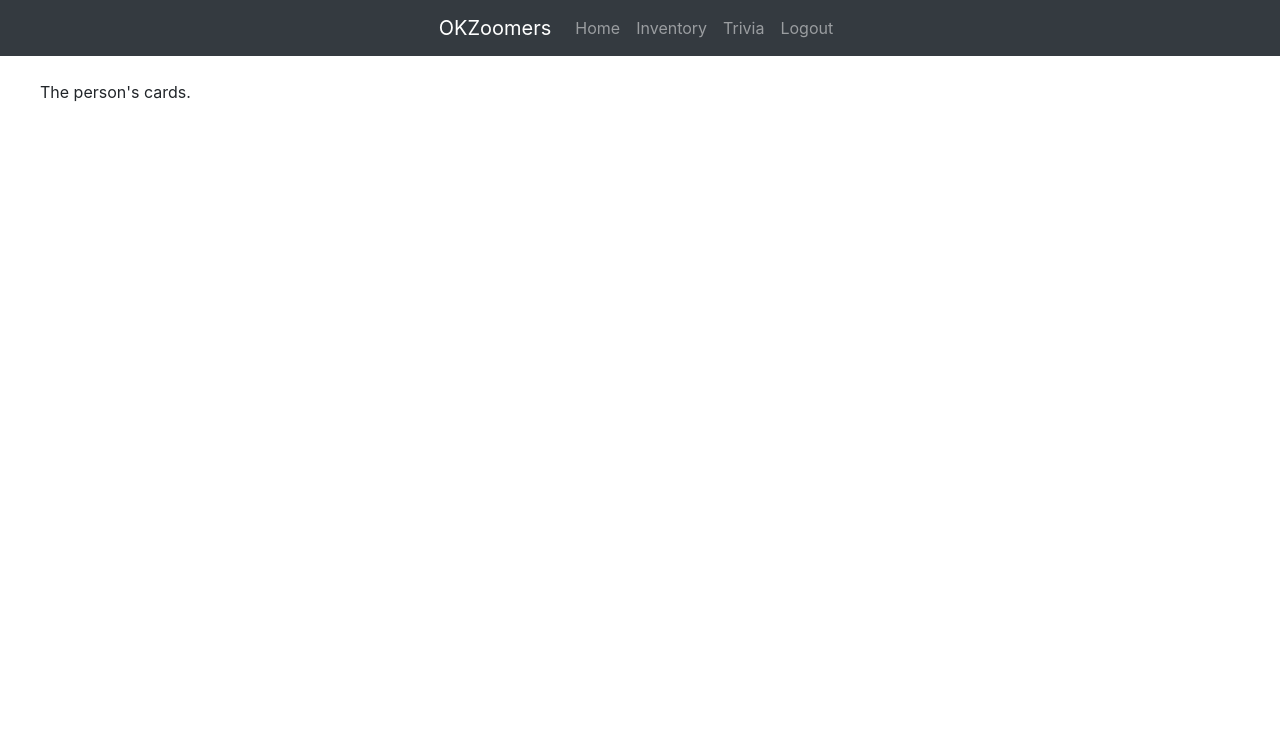
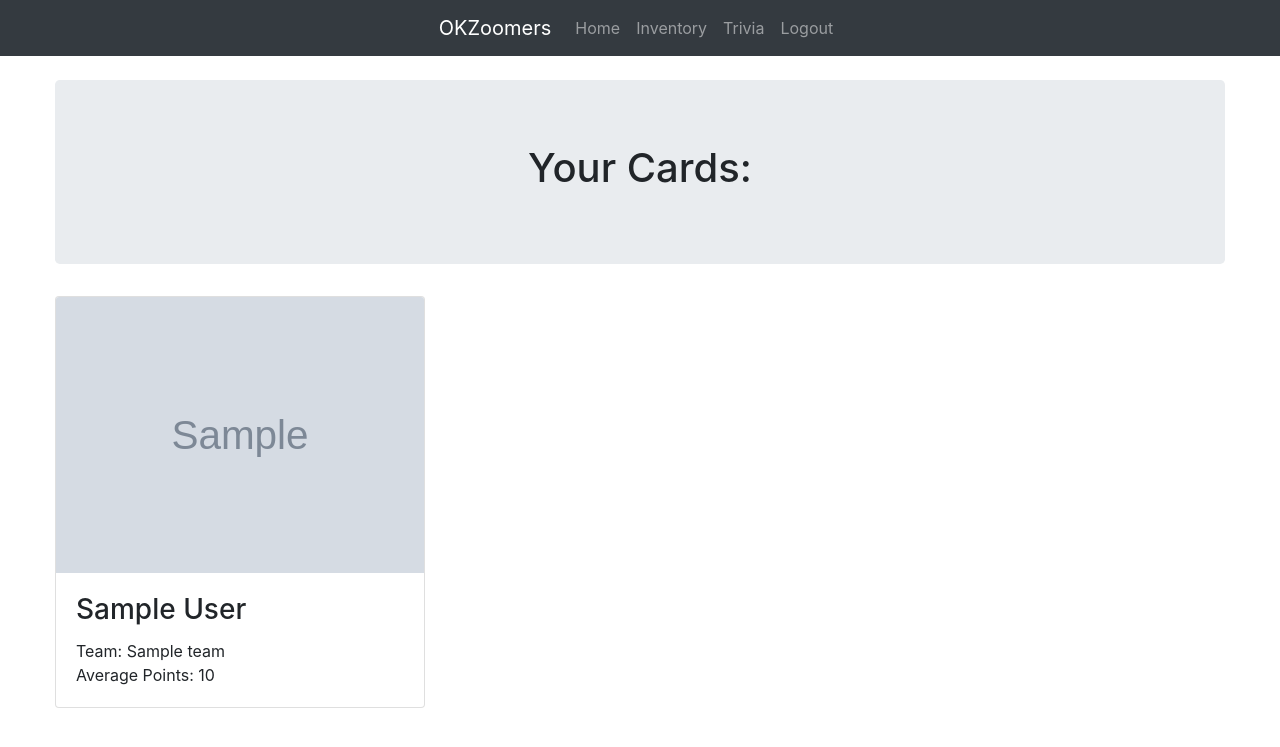
Before and after one commit to HannahXF/OKzoomers_bhuiyanS-chanM-friedH-olinJ, a Flask app: template templates/inventory.html in a window 1280 px wide. Shown: the top 747 px of the page. Run offline with Flask 2, Linux system fonts and the light colour scheme; the template is opened without the code that fills it: most values are stand-ins (such as "Sample title", 1, 10 or a date in 2020); grey boxes marked "Sample" are stand-in pictures; parts of the project's set-up code (start-up, migrations or seed data) failed here and were passed over; some libraries are stand-ins or nearby versions.

Commit message:
Work dictated in devlog

```diff
--- a/app.py
+++ b/app.py
@@ -12,7 +12,7 @@ from flask import redirect
 from flask import url_for
 from flask import session
 from flask import flash
-from utl import db, users, cards
+from utl import db, users, cards, players
 from urllib.request import urlopen
 import json
 
@@ -123,10 +123,15 @@ def home():
 def inventory():
     user_id = users.identify(session["username"])
     user_cards = cards.owned(user_id)
+    print("User's Inventory: ")
     print(user_cards)
-    for cardTuple in user_cards:
-        print(cards.info(cardTuple[0]))
-    return render_template("inventory.html")
+    cards_data = list()
+    for card in user_cards:
+        player_id = card[0]
+        cards_data.append(players.data(player_id))
+        print(players.data(player_id))
+    return render_template("inventory.html",
+                            inventory = cards_data)
 
 
 # trivia page
@@ -150,7 +155,8 @@ def rewards():
 @app.route("/test")
 @protected
 def test():
-    newCards = cards.generate(users.identify(session["username"]), range(1, 3258), 10)
+    newCards = cards.generate(users.identify(session["username"]), range(115, 116), 4)
+    print("Generated Test Cards: ")
     print(newCards)
     return "Done?"
 
--- a/templates/base.html
+++ b/templates/base.html
@@ -30,7 +30,7 @@
 
         {% block header %}
             <title>
-                WHATGOESHERE - {% block title %}Title{% endblock %}
+                {% block title %}Title{% endblock %} :: Sportsball Trading Cards
             </title>
         {% endblock %}
 
--- a/templates/inventory.html
+++ b/templates/inventory.html
@@ -14,5 +14,25 @@
 {% endblock %}
 
 {% block content %}
-    The person's cards.
+<div class="container-fluid">
+    <div class="jumbotron text-center">
+        <h1>Your Cards:</h1>
+    </div>
+    <div class="row pb-3">
+        {% for card in inventory %}
+        <div class="col-md-4">
+            <div class="card">
+                <img src={{card['image']}} class="card-img-top">
+                <div class="card-body">
+                    <h3 class="card-title">{{card['first_name']}} {{card['last_name']}}</h3>
+                    <p class="card-text">
+                        Team: {{card['team']}} <br>
+                        Average Points: {{card['avg_pts']}}
+                    </p>
+                </div>
+            </div>
+        </div>
+        {% endfor %}
+    </div>
+</div>
 {% endblock %}
--- a/utl/players.py
+++ b/utl/players.py
@@ -31,7 +31,7 @@ def _cached(player_id, db=None):
 def cache(player_id, db=None):
     if _cached(player_id):
         return False
-    data = cache_data(player_id)
+    data = api.cache_data(player_id)
     db.execute('''
                 INSERT INTO cache
                 VALUES(?, ?, ?, ?, ?, ?);
@@ -58,6 +58,8 @@ def data(player_id, db=None):
                               WHERE player_id=?;
                              ''',
                              (player_id,))
+    player_data = [i for i in player_data][0]
+
     data = dict()
     data['player_id']  = player_data[0]
     data['first_name'] = player_data[1]
```
Also changed, not shown: utl/api/api.py (+10 -11 lines).
